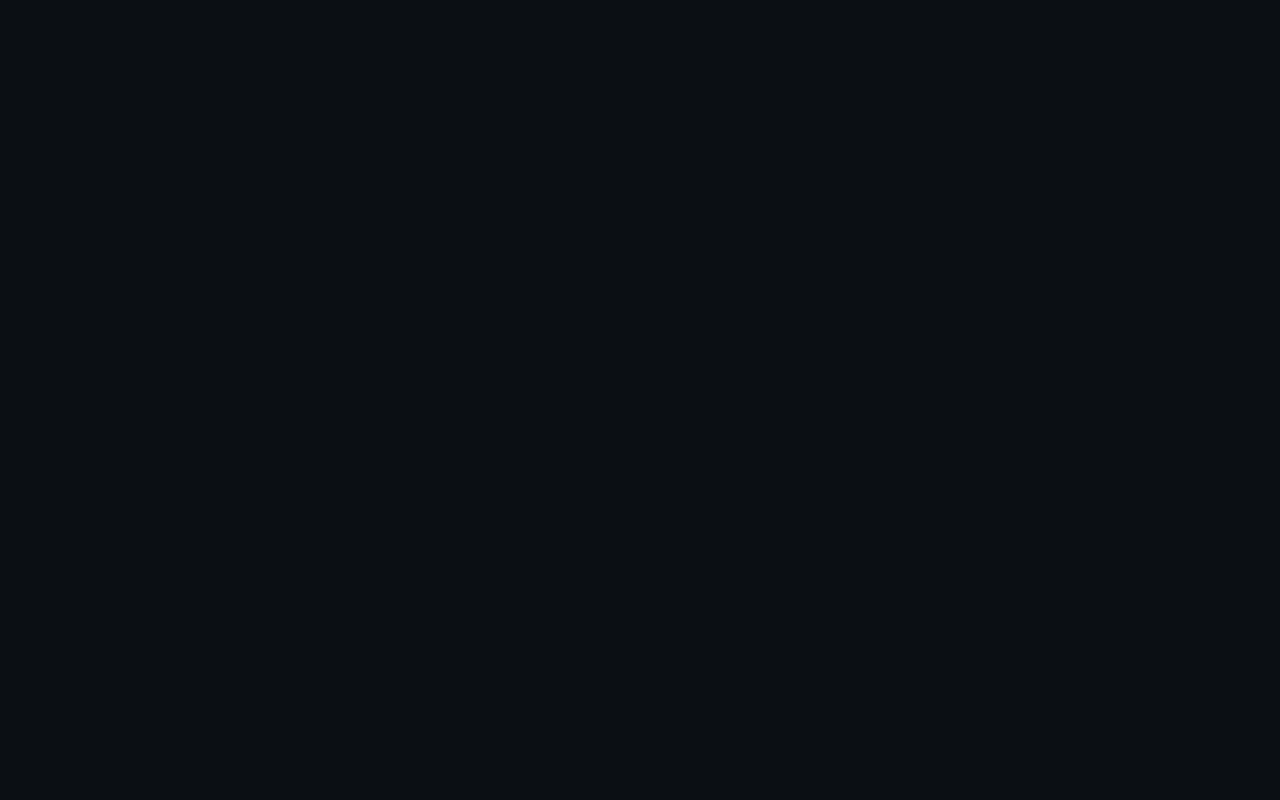
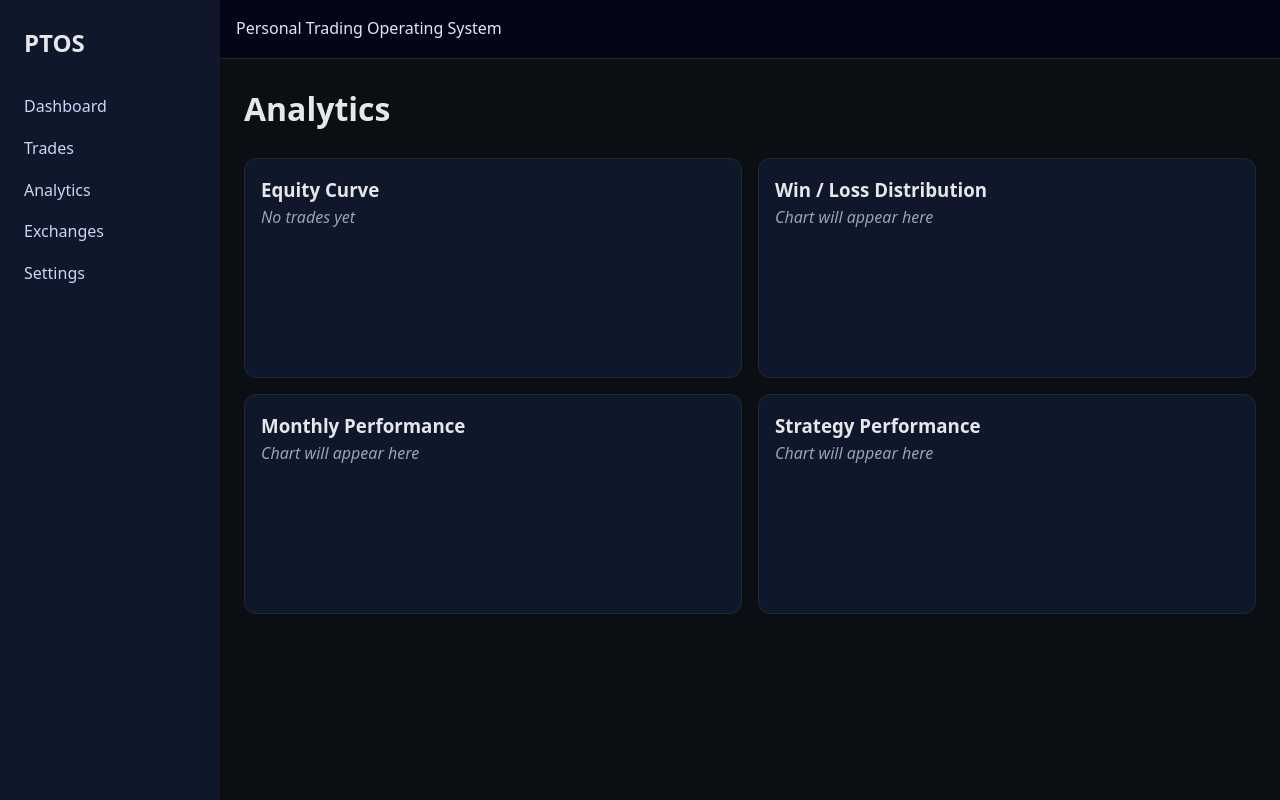
Before and after one commit to ab-tech-code/Personal_Trade_Operating_System, a React (Vite) app in the folder ptos-frontend/: page /app/analytics in a window 1280 px wide. Before the commit this address had no page. Built offline with nearby package versions, Linux system fonts and the light colour scheme; sample sign-in values are in the browser's storage.

Commit message:
Initial changes

```diff
--- a/ptos-frontend/package.json
+++ b/ptos-frontend/package.json
@@ -14,6 +14,7 @@
   "dependencies": {
     "react": "^19.2.4",
     "react-dom": "^19.2.4",
-    "react-router-dom": "^7.13.0"
+    "react-router-dom": "^7.13.0",
+    "recharts": "^3.7.0"
   }
 }
--- a/ptos-frontend/src/App.jsx
+++ b/ptos-frontend/src/App.jsx
@@ -10,6 +10,7 @@ import Dashboard from "./pages/Dashboard";
 import ProtectedRoute from "./components/ProtectedRoute";
 import Trades from "./pages/Trades";
 import AddTrade from "./pages/AddTrade";
+import Analytics from "./pages/Analytics";
 
 
 const App = () => {
@@ -45,6 +46,15 @@ const App = () => {
             </ProtectedRoute>
           }
         />
+
+        <Route
+          path="/app/analytics"
+          element={
+            <ProtectedRoute>
+              <Analytics />
+            </ProtectedRoute>
+          }
+        />
       </Routes>
     </BrowserRouter>
   );
--- /dev/null
+++ b/ptos-frontend/src/components/ChartPlaceholder.jsx
@@ -0,0 +1,12 @@
+import React from "react";
+
+const ChartPlaceholder = ({ title }) => {
+  return (
+    <div className="chart-placeholder">
+      <h3>{title}</h3>
+      <p className="empty-state">Chart will appear here</p>
+    </div>
+  );
+};
+
+export default ChartPlaceholder;
--- /dev/null
+++ b/ptos-frontend/src/components/EquityCurveChart.jsx
@@ -0,0 +1,37 @@
+import React from "react";
+
+import {
+  LineChart,
+  Line,
+  XAxis,
+  YAxis,
+  Tooltip,
+  ResponsiveContainer,
+} from "recharts";
+
+const EquityCurveChart = ({ data }) => {
+  return (
+    <ResponsiveContainer width="100%" height={250}>
+      <LineChart data={data}>
+        <XAxis
+          dataKey="date"
+          tickFormatter={(date) => new Date(date).toLocaleDateString()}
+        />
+        <YAxis />
+        <Tooltip
+          labelFormatter={(label) =>
+            new Date(label).toLocaleDateString()
+          }
+        />
+        <Line
+          type="monotone"
+          dataKey="equity"
+          strokeWidth={2}
+          dot={false}
+        />
+      </LineChart>
+    </ResponsiveContainer>
+  );
+};
+
+export default EquityCurveChart;
--- /dev/null
+++ b/ptos-frontend/src/pages/Analytics.jsx
@@ -0,0 +1,53 @@
+import React, { useEffect, useState } from "react";
+import AppLayout from "../layouts/AppLayout";
+import ChartPlaceholder from "../components/ChartPlaceholder";
+import EquityCurveChart from "../components/EquityCurveChart";
+import { fetchEquityCurve } from "../services/analytics.service";
+import Loading from "../components/Loading";
+
+const Analytics = () => {
+  const [equityCurve, setEquityCurve] = useState([]);
+  const [loading, setLoading] = useState(true);
+
+  useEffect(() => {
+    const loadCurve = async () => {
+      try {
+        const data = await fetchEquityCurve();
+        setEquityCurve(data);
+      } catch (err) {
+        console.error("Error loading equity curve:", err.message);
+      } finally {
+        setLoading(false);
+      }
+    };
+
+    loadCurve();
+  }, []);
+
+  return (
+    <AppLayout>
+      <h1>Analytics</h1>
+
+      <div className="analytics-grid">
+        <div className="chart-placeholder">
+          <h3>Equity Curve</h3>
+
+          {loading ? (
+            <Loading />
+          ) : equityCurve.length === 0 ? (
+            <p className="empty-state">No trades yet</p>
+          ) : (
+            <EquityCurveChart data={equityCurve} />
+          )}
+        </div>
+
+        {/* Keeping other placeholders as they were */}
+        <ChartPlaceholder title="Win / Loss Distribution" />
+        <ChartPlaceholder title="Monthly Performance" />
+        <ChartPlaceholder title="Strategy Performance" />
+      </div>
+    </AppLayout>
+  );
+};
+
+export default Analytics;
--- /dev/null
+++ b/ptos-frontend/src/services/analytics.service.js
@@ -0,0 +1,8 @@
+import { apiRequest } from "./api";
+
+/**
+ * Fetch equity curve data
+ */
+export const fetchEquityCurve = async () => {
+  return apiRequest("/analytics/equity-curve");
+};
--- a/ptos-frontend/src/styles/global.css
+++ b/ptos-frontend/src/styles/global.css
@@ -227,3 +227,28 @@ textarea {
   border: none;
   margin-bottom: 1rem;
 }
+
+
+
+
+.analytics-grid {
+  display: grid;
+  grid-template-columns: 1fr;
+  gap: 1rem;
+  margin-top: 1.5rem;
+}
+
+.chart-placeholder {
+  background: #0f172a;
+  border: 1px solid #1f2933;
+  border-radius: 12px;
+  padding: 1rem;
+  min-height: 220px;
+}
+
+/* Desktop */
+@media (min-width: 768px) {
+  .analytics-grid {
+    grid-template-columns: repeat(2, 1fr);
+  }
+}
```
Also changed, not shown: 2 other files (tests, documents, lock files or other folders).
